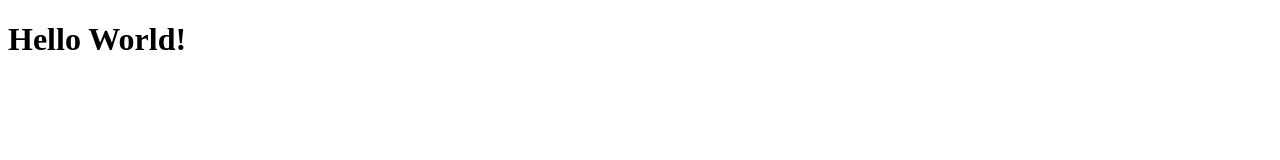
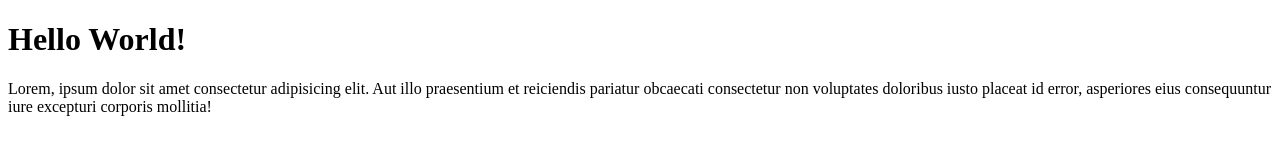
Before and after one commit to Hilmip12/dhp-git-test, a plain HTML site: page index.html in a window 1280 px wide. Drawn offline with Linux system fonts and the light colour scheme.

Commit message:
menambahkan paragraf

```diff
--- a/index.html
+++ b/index.html
@@ -7,5 +7,6 @@
 </head>
 <body>
     <h1>Hello World!</h1>
+    <p>Lorem, ipsum dolor sit amet consectetur adipisicing elit. Aut illo praesentium et reiciendis pariatur obcaecati consectetur non voluptates doloribus iusto placeat id error, asperiores eius consequuntur iure excepturi corporis mollitia!</p>
 </body>
 </html>
```
